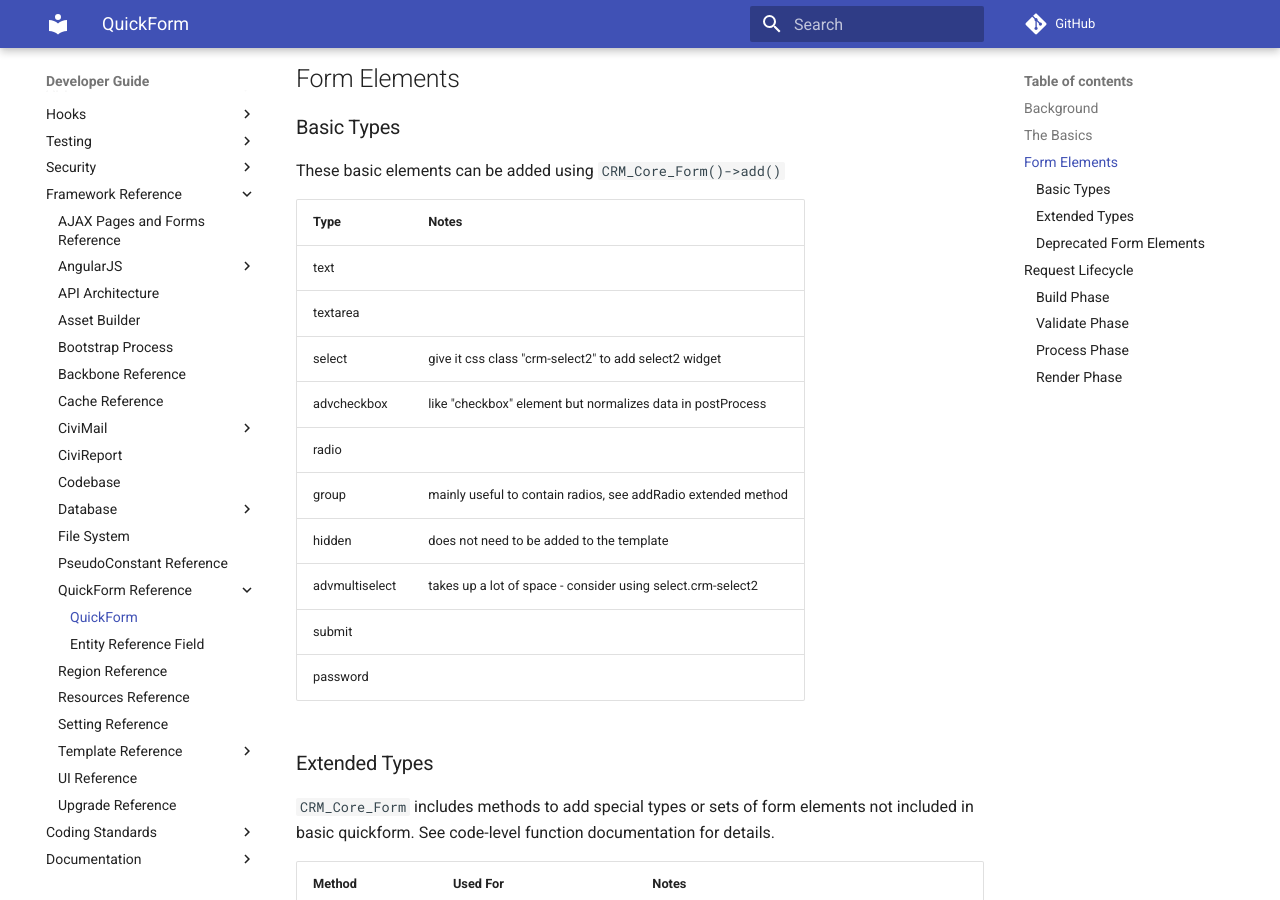
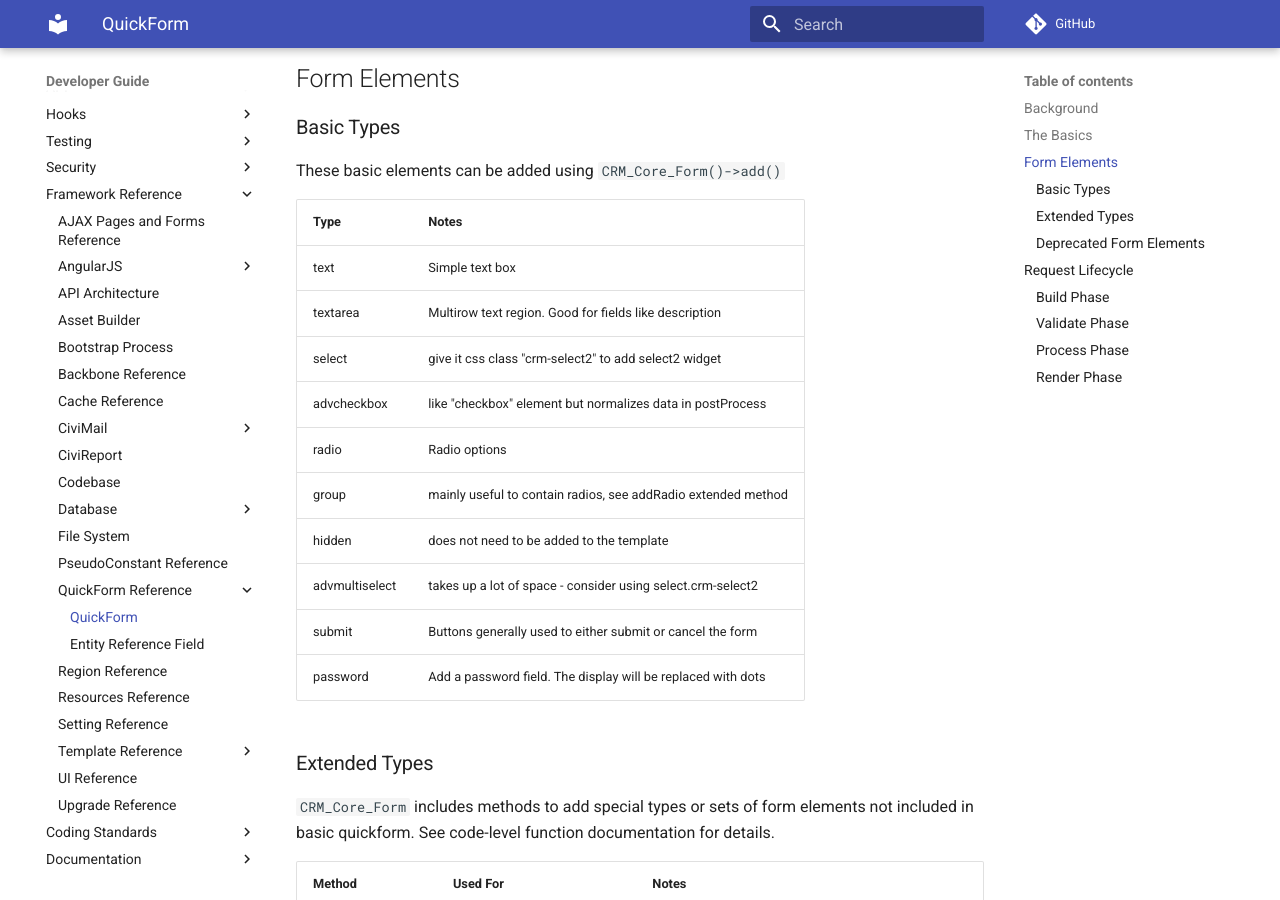
Before and after one commit to civicrm/civicrm-dev-docs, an MkDocs documentation site: the page built from docs/framework/quickform/index.md, in a window 1280 px wide and 900 px high, scrolled down 1757 px. Built offline with MkDocs 1.6.1 and Material for MkDocs 9.7.7, drawn with Linux system fonts in a browser that asks for light colours; comment, search, counter and statistics services are not loaded; old or Windows-style settings are respelled for this version of MkDocs; some of the changed text lies outside the part shown.

Commit message:
Add in some descriptiors to the field types and minor tidy of the quckform documentation

```diff
--- a/docs/framework/quickform/index.md
+++ b/docs/framework/quickform/index.md
@@ -79,16 +79,16 @@
 
 | Type | Notes |
 | --- | --- |
-| text | |
-| textarea | |
+| text | Simple text box|
+| textarea | Multirow text region. Good for fields like description |
 | select | give it css class "crm-select2" to add select2 widget |
 | advcheckbox | like "checkbox" element but normalizes data in postProcess |
-| radio | |
+| radio | Radio options |
 | group | mainly useful to contain radios, see addRadio extended method |
 | hidden | does not need to be added to the template |
 | advmultiselect | takes up a lot of space - consider using select.crm-select2 |
-| submit | |
-| password | |
+| submit | Buttons generally used to either submit or cancel the form |
+| password | Add a password field. The display will be replaced with dots |
 
 ### Extended Types
 
@@ -143,8 +143,8 @@
 | Step | Audience | Comments |
 | --- | --- | --- |
 | (Process rules) | Original Developer & Third-Party Developer | Iteratively process any rules that here added during the "build" phase (i.e. call any callbacks registered via `$form()->addFormRule()`). |
-| [hook_civicrm_validate()](/hooks/hook_civicrm_validate.md) | Third-Party Developer | (Note: This is similar to `hook_civicrm_validateForm` but older) |
-| [hook_civicrm_validateForm()](/hooks/hook_civicrm_validateForm.md) | Third-Party Developer | (Note: This is similar to `hook_civicrm_validate`; added in CiviCRM v4.2) |
+| [hook_civicrm_validate](/hooks/hook_civicrm_validate.md) | Third-Party Developer | (Note: This is similar to `hook_civicrm_validateForm` but older) |
+| [hook_civicrm_validateForm](/hooks/hook_civicrm_validateForm.md) | Third-Party Developer | (Note: This is similar to `hook_civicrm_validate`; added in CiviCRM v4.2) |
 
 ### Process Phase
 
```
